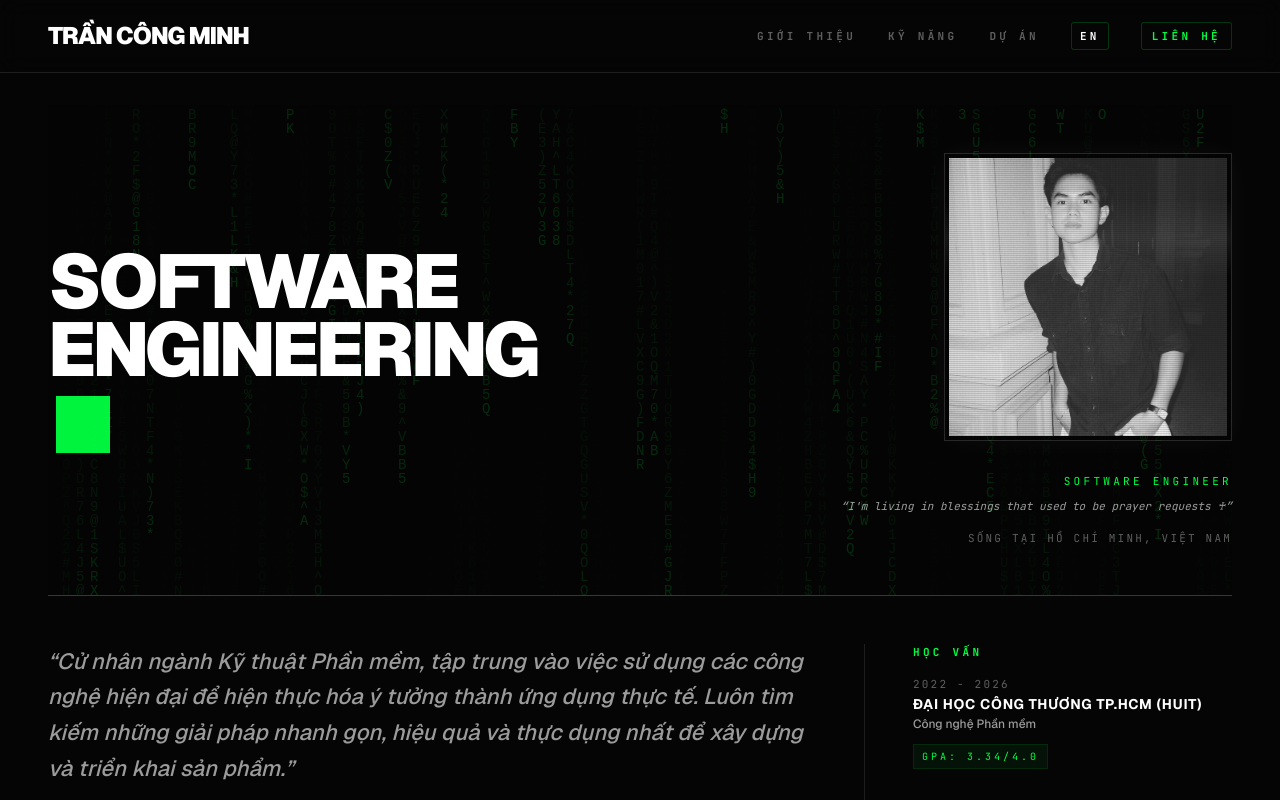
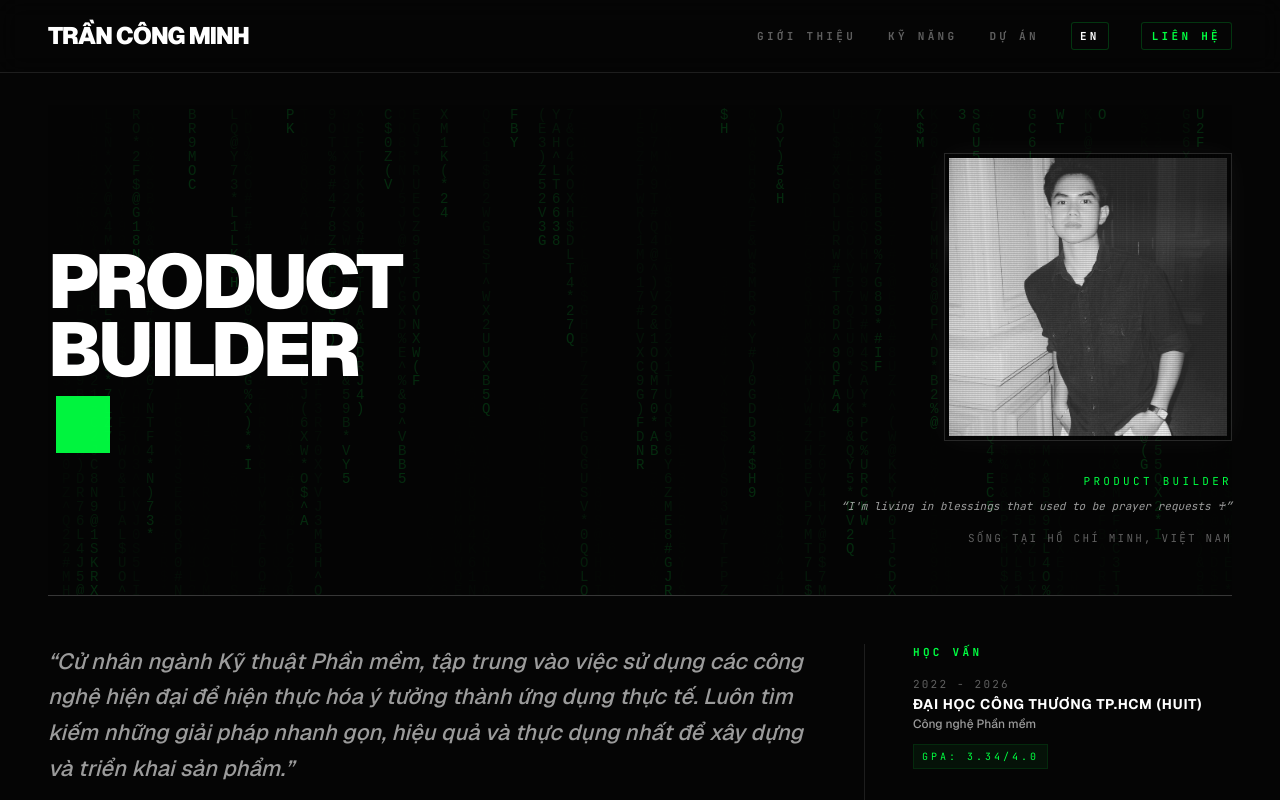
Before and after one commit to dexter826/mob_portfolio, a Next.js app: page / in a window 1280 px wide. Shown: the top 800 px of the page. Built offline with nearby package versions, Linux system fonts and the light colour scheme.

Commit message:
feat: initialize project layout with metadata, bilingual data configuration, and CV skill documentation

```diff
--- a/app/layout.tsx
+++ b/app/layout.tsx
@@ -13,10 +13,10 @@ const jetbrainsMono = JetBrains_Mono({
 export const metadata: Metadata = {
   title: {
     template: '%s | Trần Công Minh',
-    default: 'Trần Công Minh | Software Engineer',
+    default: 'Trần Công Minh | Product Builder',
   },
   description: 'Portfolio của Trần Công Minh - Cử nhân Kỹ thuật Phần mềm đam mê phát triển hệ thống phần mềm thực dụng.',
-  keywords: ['Software Engineer', 'Portfolio', 'Trần Công Minh', 'Web Development', 'Next.js', 'Flutter', 'Bachelor'],
+  keywords: ['Product Builder', 'Software Engineer', 'Portfolio', 'Trần Công Minh', 'Web Development', 'Next.js', 'Flutter', 'Bachelor'],
   authors: [{ name: 'Trần Công Minh' }],
   icons: {
     icon: '/icon.png',
@@ -41,7 +41,7 @@ export default function RootLayout({children}: {children: React.ReactNode}) {
     "@context": "https://schema.org",
     "@type": "Person",
     "name": "Trần Công Minh",
-    "jobTitle": "Software Engineer",
+    "jobTitle": "Product Builder",
     "url": "https://minhdev.id.vn",
     "sameAs": [
       "https://github.com/dexter826"
--- a/lib/data.ts
+++ b/lib/data.ts
@@ -9,18 +9,18 @@ import {
 export const PERSONAL_INFO = {
   name: 'Trần Công Minh',
   role: {
-    vi: 'Software Engineer',
-    en: 'Software Engineer'
+    vi: 'Product Builder',
+    en: 'Product Builder'
   },
-  rolePrefix: 'SOFTWARE',
-  roleSuffix: 'ENGINEERING',
+  rolePrefix: 'PRODUCT',
+  roleSuffix: 'BUILDER',
   basedIn: {
     vi: 'Hồ Chí Minh, Việt Nam',
     en: 'Ho Chi Minh City, Vietnam'
   },
   status: {
-    vi: 'SOFTWARE ENGINEER',
-    en: 'SOFTWARE ENGINEER'
+    vi: 'PRODUCT BUILDER',
+    en: 'PRODUCT BUILDER'
   },
   email: 'tcongminh1604@gmail.com',
   github: 'https://github.com/dexter826',
@@ -104,7 +104,7 @@ export const UI_LABELS = {
 export const SKILLS = [
   {
     category: { vi: 'Tools', en: 'Tools' },
-    items: ['Visual Paradigm (UML)', 'Git / GitHub', 'Photoshop', 'MS Office']
+    items: ['Visual Paradigm (UML)', 'Figma', 'Git / GitHub', 'Photoshop', 'MS Office']
   },
   {
     category: { vi: 'Soft Skills', en: 'Soft Skills' },
```
Also changed, not shown: 2 other files (tests, documents, lock files or other folders).
